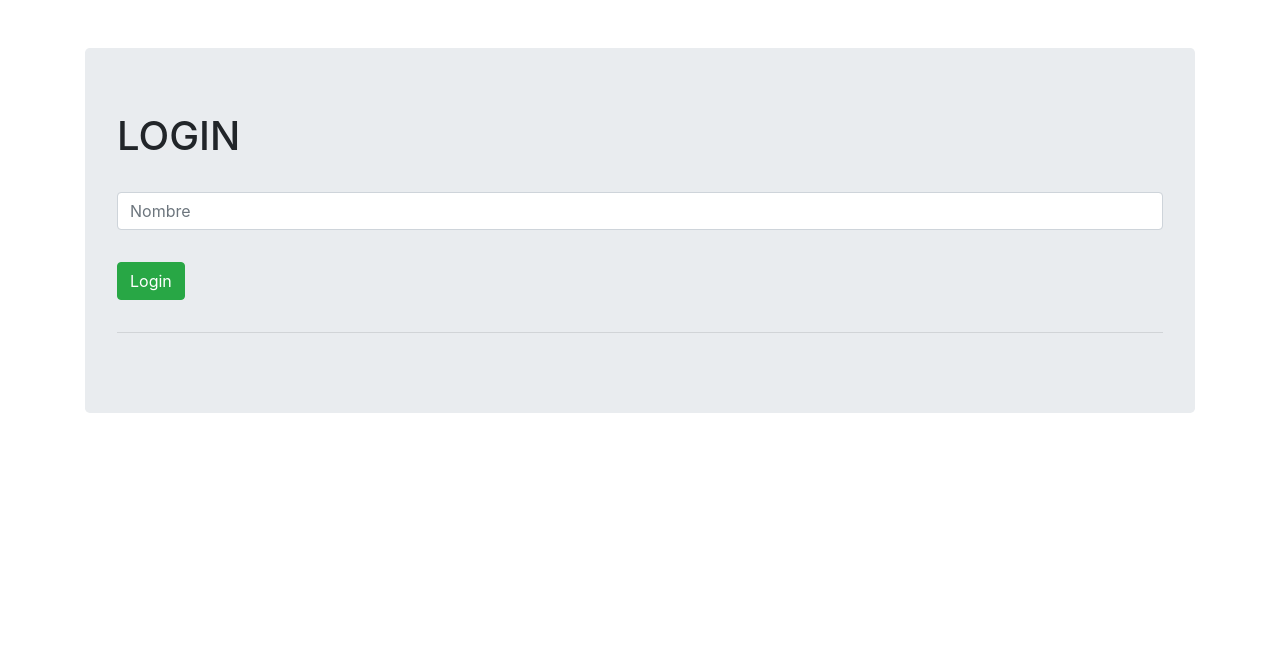
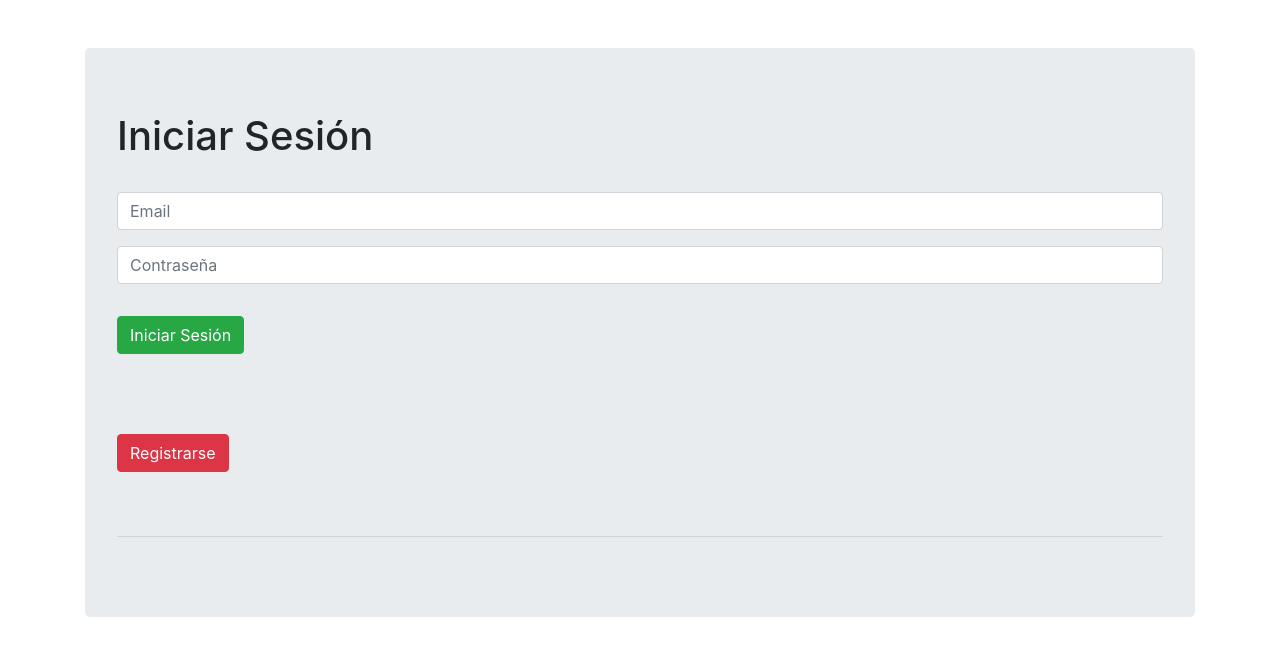
Before and after one commit to lorenzocaramaschi/ElGranVeggie, a Node server app: page /login in a window 1280 px wide. Shown: the top 656 px of the page. Run offline with Node 20, Linux system fonts and the light colour scheme; some libraries are stand-ins or nearby versions.

Commit message:
Desafío: Inicio de Sesión

```diff
--- a/src/controllers/index.js
+++ b/src/controllers/index.js
@@ -3,20 +3,23 @@
 const __filename = fileURLToPath(import.meta.url);
 const __dirname = dirname(__filename);
 
-const users = ["salva"];
+const users = [];
+const passwords = [];
 
 const serverLogin = (req, res) => {
   res.sendFile(join(__dirname, "../../views/login.html"));
 };
 
 const login = (req, res) => {
-  const { username } = req.body;
+  const { mail, password } = req.body;
 
-  if (!users.includes(username)) {
+  if (!users.includes(mail)) {
     return res.send("Invalid credentials");
+  } else if (users.includes(mail) && !passwords.includes(password)) {
+    return res.send("Wrong password");
   }
 
-  req.session.user = username;
+  req.session.user = mail;
 
   res.redirect("/welcome");
 };
@@ -26,28 +29,32 @@
 };
 
 const register = (req, res) => {
-  const { username } = req.body;
+  const { mail, password } = req.body;
 
-  if (users.includes(username)) {
-    return res.send("Username already in use");
+  if (users.includes(mail)) {
+    return res.send("mail already in use");
   }
 
-  users.push(username);
+  users.push(mail);
+  passwords.push(password);
+
+  console.log(users);
+  console.log(passwords);
 
   res.redirect("/login");
 };
 
 const logout = (req, res) => {
-  const username = req.session.user;
+  const mail = req.session.user;
   req.session.destroy();
 
-  res.render("logout", { username });
+  res.render("logout", { mail });
 };
 
 const serverWelcome = (req, res) => {
-  const username = req.session.user;
+  const mail = req.session.user;
 
-  res.render("welcome", { username });
+  res.render("welcome", { mail });
 };
 
 export const authController = {
--- a/views/login.html
+++ b/views/login.html
@@ -1,7 +1,7 @@
 <!DOCTYPE html>
 <html lang="es">
   <head>
-    <title>Login</title>
+    <title>Iniciar Sesión</title>
     <meta charset="utf-8" />
     <meta name="viewport" content="width=device-width, initial-scale=1" />
     <link rel="icon" href="favicon.ico" type="image/x-icon" />
@@ -16,7 +16,7 @@
   <body>
     <div class="container my-5">
       <div class="jumbotron">
-        <h1>LOGIN</h1>
+        <h1>Iniciar Sesión</h1>
         <br />
         <form
           class="form"
@@ -27,16 +27,29 @@
         >
           <div class="form-group">
             <input
-              name="username"
-              placeholder="Nombre"
+              name="mail"
+              placeholder="Email"
               class="form-control"
-              type="text"
+              type="email"
               required
             />
           </div>
           <div class="form-group">
-            <input class="btn btn-success my-3" type="submit" value="Login" />
+            <input
+              name="password"
+              placeholder="Contraseña"
+              class="form-control"
+              type="password"
+              required
+            />
           </div>
+          <div class="form-group">
+            <input class="btn btn-success my-3" type="submit" value="Iniciar Sesión" />
+          </div>
+        </form>
+
+        <form action="/register" method="get">
+          <input class="btn btn-danger my-5" type="submit" value="Registrarse" />
         </form>
 
         <hr />
--- a/views/logout.hbs
+++ b/views/logout.hbs
@@ -1,6 +1,6 @@
 <div class="container text-center my-3">
     <div class="jumbotron" style="background-color: green;color: white;">
-        <h1>Chau {{username}}</h1>
+        <h1>Chau {{mail}}</h1>
     </div>
 </div>
 
--- a/views/welcome.hbs
+++ b/views/welcome.hbs
@@ -1,9 +1,9 @@
 <div class="container text-center my-3">
   <div class="jumbotron" style="background-color: green;color: white;">
-    <h1>USER OK LOGIN!</h1>
-    <h2><i>Bienvenido {{username}}</i></h2>
+    <h1>¡Has iniciado sesión exitosamente!</h1>
+    <h2><i>Bienvenido {{mail}}</i></h2>
     <form action="/logout" method="get">
-      <input class="btn btn-danger my-5" type="submit" value="LOGOUT" />
+      <input class="btn btn-danger my-5" type="submit" value="Cerrar Sesión" />
     </form>
   </div>
 </div>
```
Also changed, not shown: views/register.html (+18 -6 lines), 2 other files.
